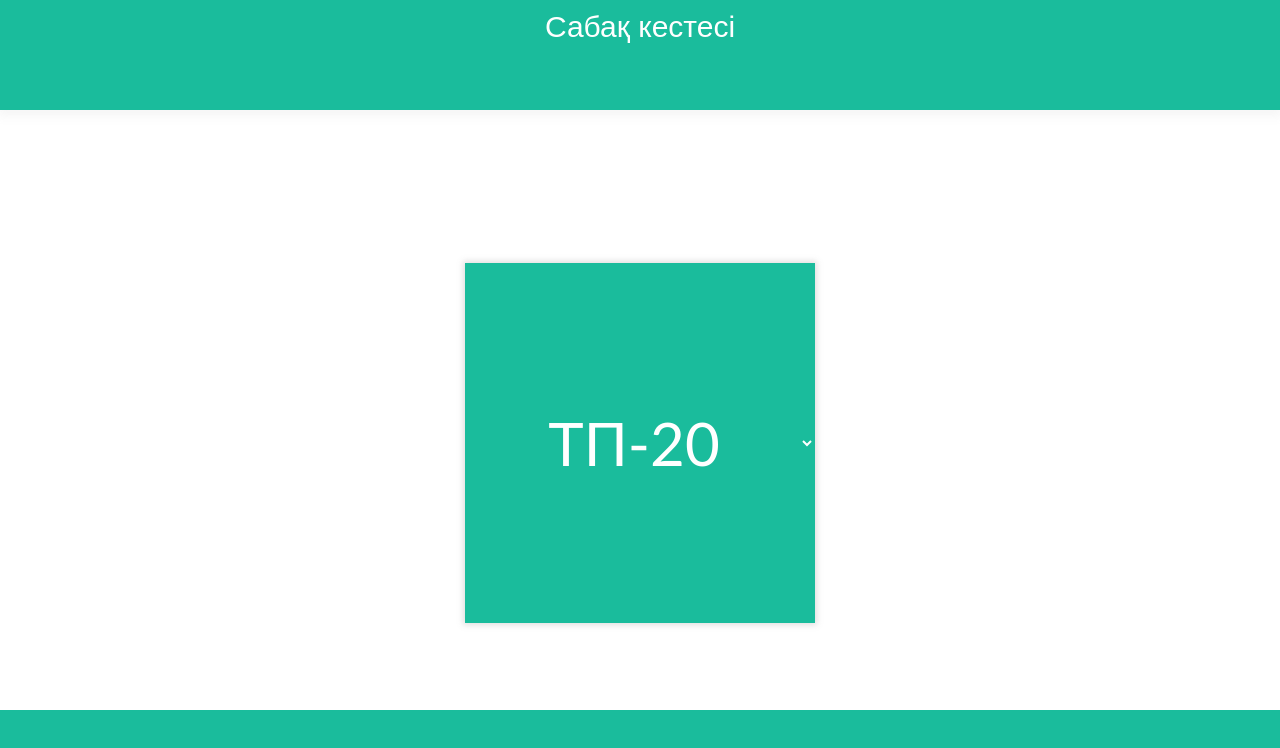
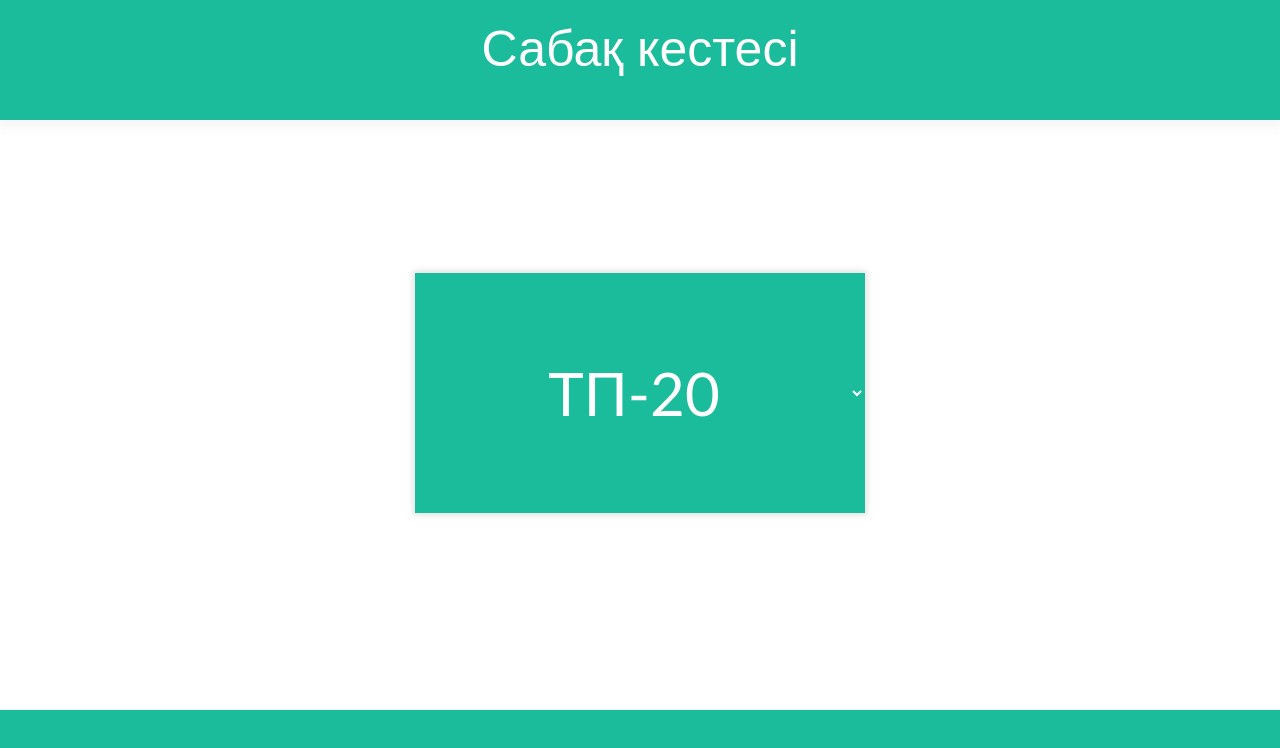
Before and after one commit to Gunsis/Gunsis.github.io, a plain HTML site: page emty.html in a window 1280 px wide. Drawn offline with Linux system fonts and the light colour scheme.

Commit message:
Update emty.html

```diff
--- a/emty.html
+++ b/emty.html
@@ -16,14 +16,14 @@
 
 			}
 			#header {
-				padding-top: 10px;
+				padding-top: 20px;
 				width: 100%;
 				height: 100px;
 				background-color: #1abc9c;
 				color: white;
 				text-align: center;
 				font-family: sans-serif;
-				font-size: 30px;
+				font-size: 50px;
 				-webkit-box-shadow: 0 3px 10px 3px rgba(147,147,147,0.09) ;
   				box-shadow: 0 3px 10px 3px rgba(147,147,147,0.09) ;
 			}
@@ -36,8 +36,8 @@
 				background-color: #1abc9c;
 			}
 			.select {
-				width: 350px;
-				height: 6em;
+				width: 450px;
+				height: 4em;
 				text-align: center;
 				font: normal 60px/normal "Trebuchet MS", Helvetica, sans-serif;
 				color: white;
```
